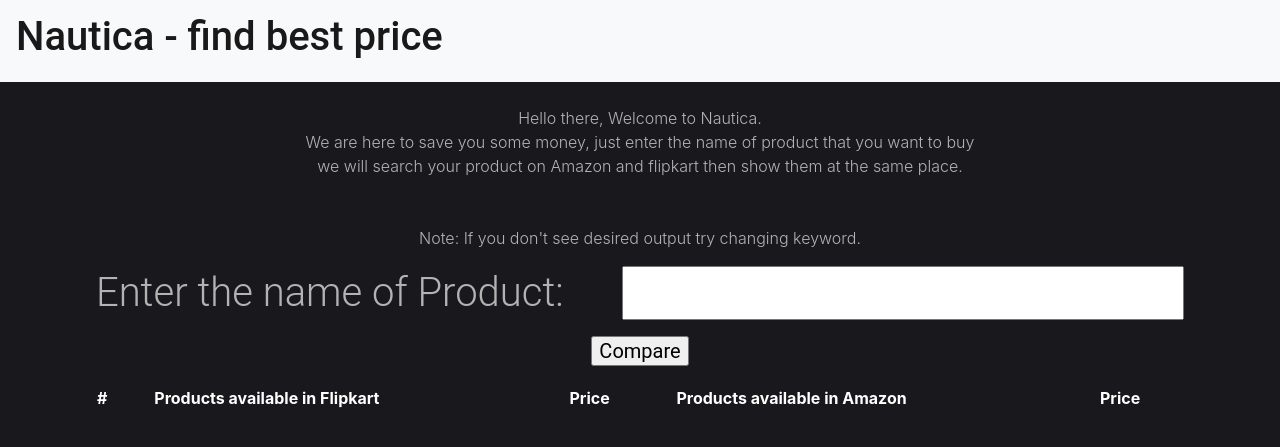
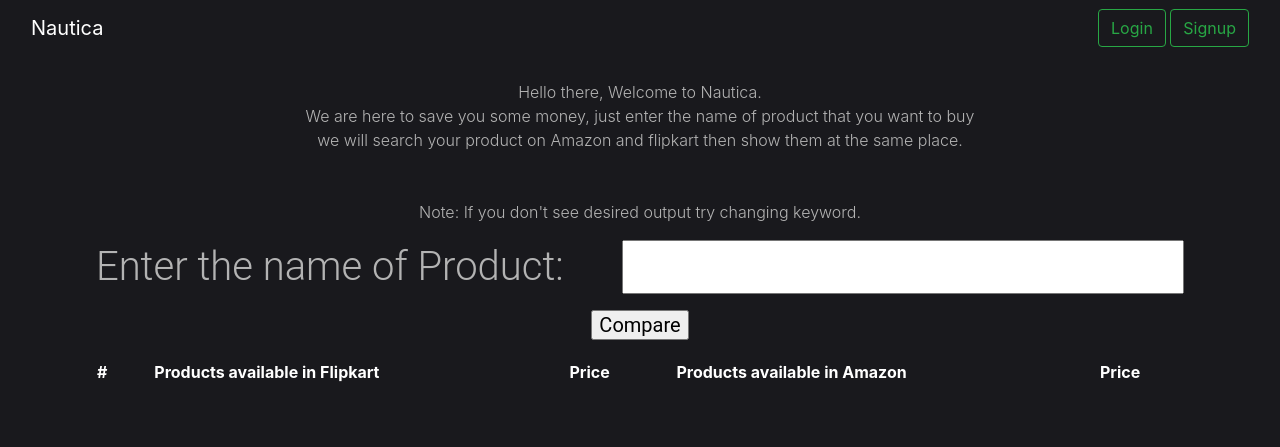
Before and after one commit to xahinds2/Nautica, a Flask app: page /search in a window 1280 px wide. Shown: the top 447 px of the page. Run offline with Flask 3, Linux system fonts and the light colour scheme; lists and menus that the app fills with data are empty; some libraries are stand-ins or nearby versions.

Commit message:
base added

```diff
--- a/templates/base.html
+++ b/templates/base.html
@@ -38,6 +38,28 @@
       a:hover {
         text-decoration: none !important;
       }
+   .button {
+  display: inline-block;
+  padding: 10px 20px;
+  background-color: #ff5e3a;
+  color: #ffffff;
+  text-decoration: none;
+  border-radius: 4px;
+  transition: background-color 0.3s ease;
+}
+
+.button:hover {
+  background-color: #ff714d;
+}
+
+@media screen and (max-width: 600px) {
+  .button {
+    display: block;
+    width: 100%;
+    margin-bottom: 10px;
+  }
+}
+
 
       .content {
         padding: 7rem 0;
@@ -222,13 +244,28 @@
     </style>
     <link rel="stylesheet" href="https://stackpath.bootstrapcdn.com/bootstrap/4.3.1/css/bootstrap.min.css" integrity="sha384-ggOyR0iXCbMQv3Xipma34MD+dH/1fQ784/j6cY/iJTQUOhcWr7x9JvoRxT2MZw1T" crossorigin="anonymous">
     <title>{% block title %}{% endblock %}</title>
+
   </head>
   <body style="background-color:#19191d;">
-    <nav class="navbar navbar-expand-lg navbar-light bg-light"><a class="navbar-brand" href="#">
-        <h1>Nautica - find best price</h1>
+                <nav class="navbar bg-body-tertiary">
+                      <div class="container-fluid">
+                        <a class="navbar-brand text-white">Nautica</a>
+                            <div class="">
+                                     <a href="/login">
+                                            <button class="btn btn-outline-success" type="submit">Login</button>
+                                    </a>
+                                    <a href="/signup">
+                                            <button class="btn btn-outline-success" type="submit">Signup</button>
+                                    </a>
+                            </div>
+
+                      </div>
+                    </nav>
+
       </a></nav> {% block content %} {% endblock %} <script type="text/javascript" src="http://ajax.googleapis.com/ajax/libs/jquery/1.6.2/jquery.min.js"></script>
     <script src="https://code.jquery.com/jquery-3.3.1.slim.min.js" integrity="sha384-q8i/X+965DzO0rT7abK41JStQIAqVgRVzpbzo5smXKp4YfRvH+8abtTE1Pi6jizo" crossorigin="anonymous"></script>
     <script src="https://cdnjs.cloudflare.com/ajax/libs/popper.js/1.14.7/umd/popper.min.js" integrity="sha384-UO2eT0CpHqdSJQ6hJty5KVphtPhzWj9WO1clHTMGa3JDZwrnQq4sF86dIHNDz0W1" crossorigin="anonymous"></script>
     <script src="https://stackpath.bootstrapcdn.com/bootstrap/4.3.1/js/bootstrap.min.js" integrity="sha384-JjSmVgyd0p3pXB1rRibZUAYoIIy6OrQ6VrjIEaFf/nJGzIxFDsf4x0xIM+B07jRM" crossorigin="anonymous"></script>
+     <script src="https://cdn.jsdelivr.net/npm/bootstrap@5.1.1/dist/js/bootstrap.bundle.min.js"></script>
   </body>
 </html>
```
